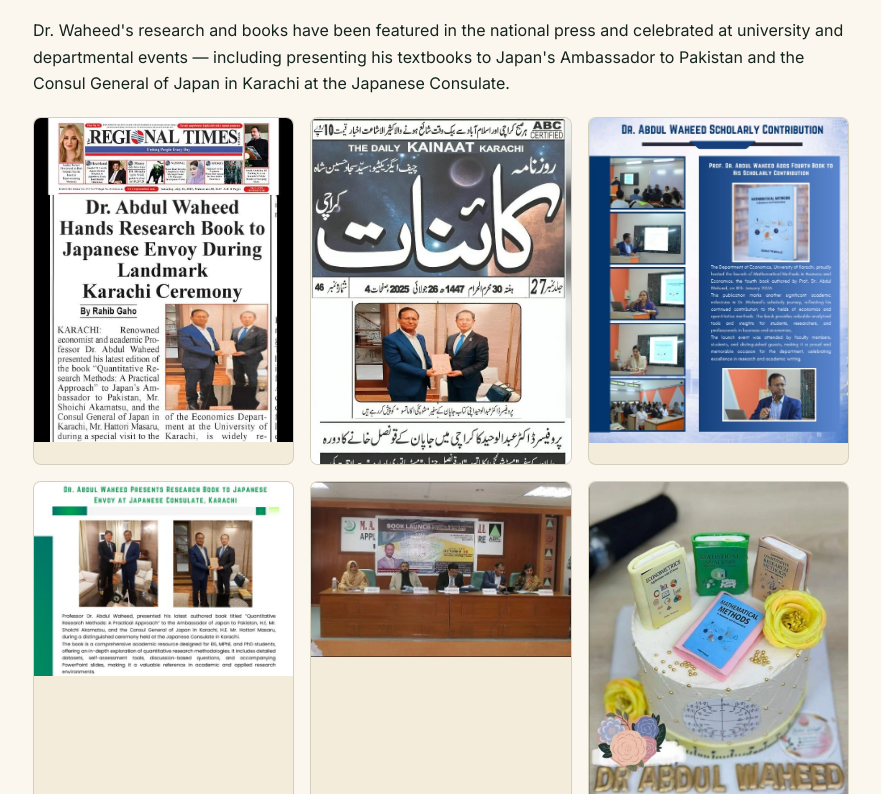
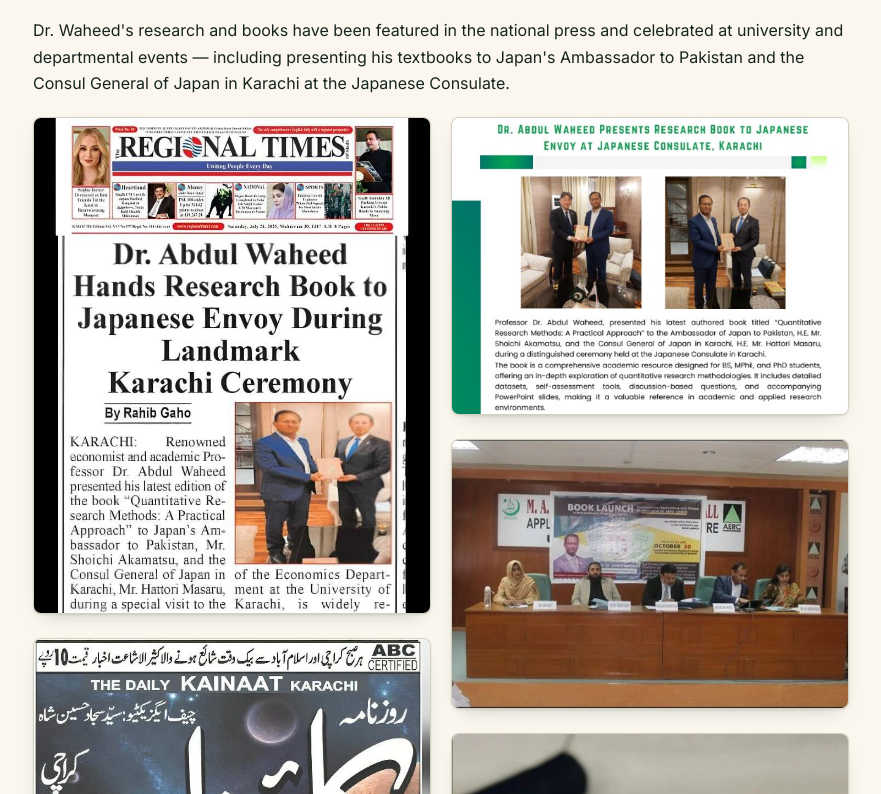
Before and after one commit to waheedbooks/waheed-ebook, a React (Vite) app in the folder frontend/: page /about in a window 1280 px wide. Shown: the part 4746-5540 px from the top of the page, without its empty margins (199-1080 px from the left). Built offline with nearby package versions, Linux system fonts and the light colour scheme; no server answers.

Commit message:
Update index.css

```diff
--- a/frontend/src/index.css
+++ b/frontend/src/index.css
@@ -1570,14 +1570,23 @@ select:focus {
   object-fit: cover;
 }
 
+/* News clippings: masonry columns, each image keeps its own aspect ratio
+   (no stretched cards / empty space under shorter images) */
 .about-gallery--news {
-  display: grid;
-  grid-template-columns: repeat(auto-fit, minmax(230px, 1fr));
-  grid-auto-rows: min-content;
-  gap: 16px;
+  display: block;
+  column-width: 280px;
+  column-gap: 20px;
+}
+.about-gallery--news .about-gallery-item {
+  display: inline-block;
+  width: 100%;
+  margin: 0 0 20px;
+  break-inside: avoid;
+  box-shadow: var(--shadow-card);
 }
 .about-gallery--news .about-gallery-item img {
   max-height: none;
+  height: auto;
 }
 
 @media (max-width: 640px) {
```
